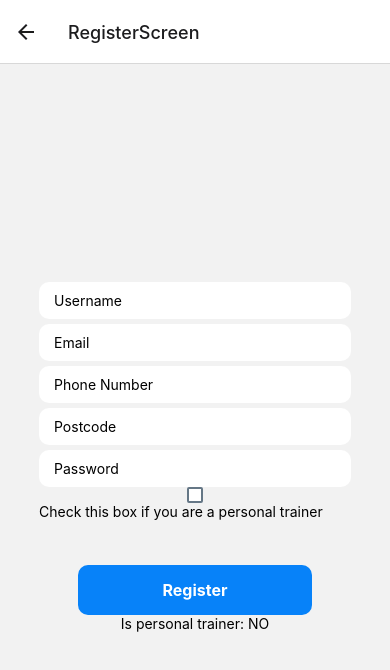
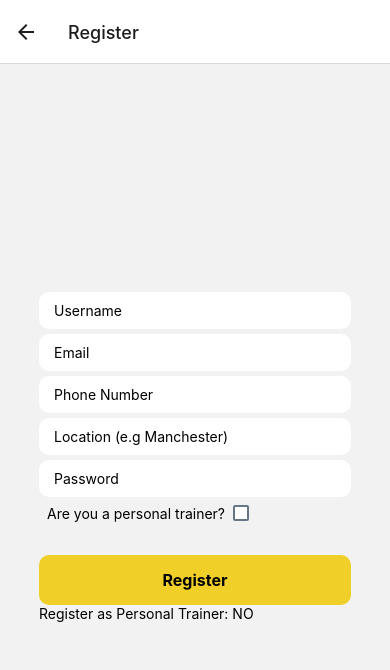
Before and after one commit to richardparle/pt-finder, a React Native app in the folder react-native-app/: screen /RegisterScreen in a window 390 px wide. Shown: the top 670 px of the page. Built offline with nearby package versions, Linux system fonts and the light colour scheme; no server answers.

Commit message:
theme colour implemented, checkbox aligned

```diff
--- a/react-native-app/App.js
+++ b/react-native-app/App.js
@@ -29,7 +29,7 @@ export default function App() {
             component={LoginScreen}
             options={{ headerShown: false }}
           />
-          <Stack.Screen name="RegisterScreen" component={RegisterScreen} />
+          <Stack.Screen name="RegisterScreen" component={RegisterScreen} options={{title: 'Register'}}/>
           <Stack.Screen
             options={{ headerShown: false }}
             name="Dashboard"
--- a/react-native-app/src/components/PersonalInfo.js
+++ b/react-native-app/src/components/PersonalInfo.js
@@ -11,6 +11,7 @@ import {
 
 const PersonalInfo = () => {
   const { user, setUser } = useContext(UserContext);
+
   return (
     <View style={styles.container}>
       <h1>Profile page</h1>
@@ -18,7 +19,6 @@ const PersonalInfo = () => {
       <Text>
         <At />
         {user.username}
-        {console.log(user)}
       </Text>
       <Text>
         <EnvelopeCheckFill />
--- a/react-native-app/src/screens/PTProfilePage.js
+++ b/react-native-app/src/screens/PTProfilePage.js
@@ -2,7 +2,12 @@ import React from "react";
 import PersonalInfo from "../components/PersonalInfo";
 
 const PTProfilePage = () => {
-  return <PersonalInfo />;
+  return (
+    <>
+      <h1>PT Profile Page </h1>
+      <PersonalInfo />
+    </>
+  );
 };
 
 export default PTProfilePage;
--- a/react-native-app/src/screens/RegisterScreen.js
+++ b/react-native-app/src/screens/RegisterScreen.js
@@ -17,41 +17,30 @@ const RegisterScreen = ({ navigation }) => {
   const [email, setEmail] = useState("");
   const [password, setPassword] = useState("");
   const [username, setUsername] = useState("");
-  const [postcode, setPostcode] = useState("");
+  const [location, setLocation] = useState("");
   const [phoneNumber, setPhoneNumber] = useState("");
-  const [isPersonalTrainer, setisPersonalTrainer] = useState(false);
+  const [isPersonalTrainer, setIsPersonalTrainer] = useState(false);
+  console.log(isPersonalTrainer);
 
   const handleSignup = async () => {
-    // const signupValidation = () => {
-    //   let isValid = true;
-    //   if (!username.match("^.{8,}$")) {
-    //     isValid = false;
-    //     console.log("username", isValid);
-    //     alert("username not long enough - 8 chars at least needed");
-    //   }
-    // };
-    /////Need to stop further processing if validation fails
-
     try {
       const user = await createUserWithEmailAndPassword(auth, email, password);
       if (!isPersonalTrainer) {
-        const UserDetails = await addDoc(collection(db, "users"), {
+        await addDoc(collection(db, "users"), {
           email,
-          postcode,
+          location,
           username,
           phoneNumber,
         });
-        console.log("USERDETAILS", UserDetails.id);
         alert("Registration complete");
         navigation.navigate("Dashboard");
       } else {
-        const PTDetails = await addDoc(collection(db, "Personal Trainers"), {
+        await addDoc(collection(db, "Personal Trainers"), {
           email,
-          postcode,
+          location,
           username,
           phoneNumber,
         });
-        console.log("PTDETAILS", PTDetails.id);
         // add PT Dashboard
         navigation.navigate("PTProfilePage");
         alert("Registration complete");
@@ -88,9 +77,9 @@ const RegisterScreen = ({ navigation }) => {
           style={styles.input}
         />
         <TextInput
-          placeholder="Postcode"
-          value={postcode}
-          onChangeText={(text) => setPostcode(text)}
+          placeholder="Location (e.g Manchester)"
+          value={location}
+          onChangeText={(text) => setLocation(text)}
           style={styles.input}
         />
         <TextInput
@@ -100,19 +89,21 @@ const RegisterScreen = ({ navigation }) => {
           style={styles.input}
           secureTextEntry={true}
         />
-        <CheckBox
-          value={isPersonalTrainer}
-          onValueChange={setisPersonalTrainer}
-          style={styles.checkbox}
-        />
-        <Text>Check this box if you are a personal trainer</Text>
-      </View>
-      <View style={styles.buttonContainer}>
+        <View style={styles.checkboxContainer}>
+          <Text style={styles.label}>Are you a personal trainer?</Text>
+          <CheckBox
+            value={isPersonalTrainer}
+            onValueChange={setIsPersonalTrainer}
+            style={styles.checkbox}
+          />
+        </View>
         <TouchableOpacity onPress={handleSignup} style={styles.button}>
           <Text style={styles.buttonOutlineText}>Register</Text>
         </TouchableOpacity>
+        <Text>
+          Register as Personal Trainer: {isPersonalTrainer ? "YES" : "NO"}
+        </Text>
       </View>
-      <Text>Is personal trainer: {isPersonalTrainer ? "YES" : "NO"}</Text>
     </KeyboardAvoidingView>
   );
 };
@@ -133,7 +124,7 @@ const styles = StyleSheet.create({
     marginTop: 40,
   },
   button: {
-    backgroundColor: "#0782F9",
+    backgroundColor: "#F0CF29",
     width: "100%",
     padding: 15,
     borderRadius: 10,
@@ -141,13 +132,24 @@ const styles = StyleSheet.create({
     marginTop: 5,
   },
   buttonOutline: {
-    backgroundColor: "white",
+    backgroundColor: "black",
     marginTop: 5,
-    borderColor: "#0782F9",
+    borderColor: "black",
     borderWidth: 2,
   },
-  buttonText: { color: "white", fontWeight: "700", fontSize: 16 },
-  buttonOutlineText: { color: "white", fontWeight: "700", fontSize: 16 },
+  buttonText: {
+    color: "black",
+    fontWeight: "700",
+    fontSize: 16,
+  },
+  buttonOutlineText: {
+    color: "black",
+    fontWeight: "700",
+    fontSize: 16,
+  },
+  label: {
+    margin: 8,
+  },
   checkboxContainer: {
     flexDirection: "row",
     marginBottom: 20,
```
